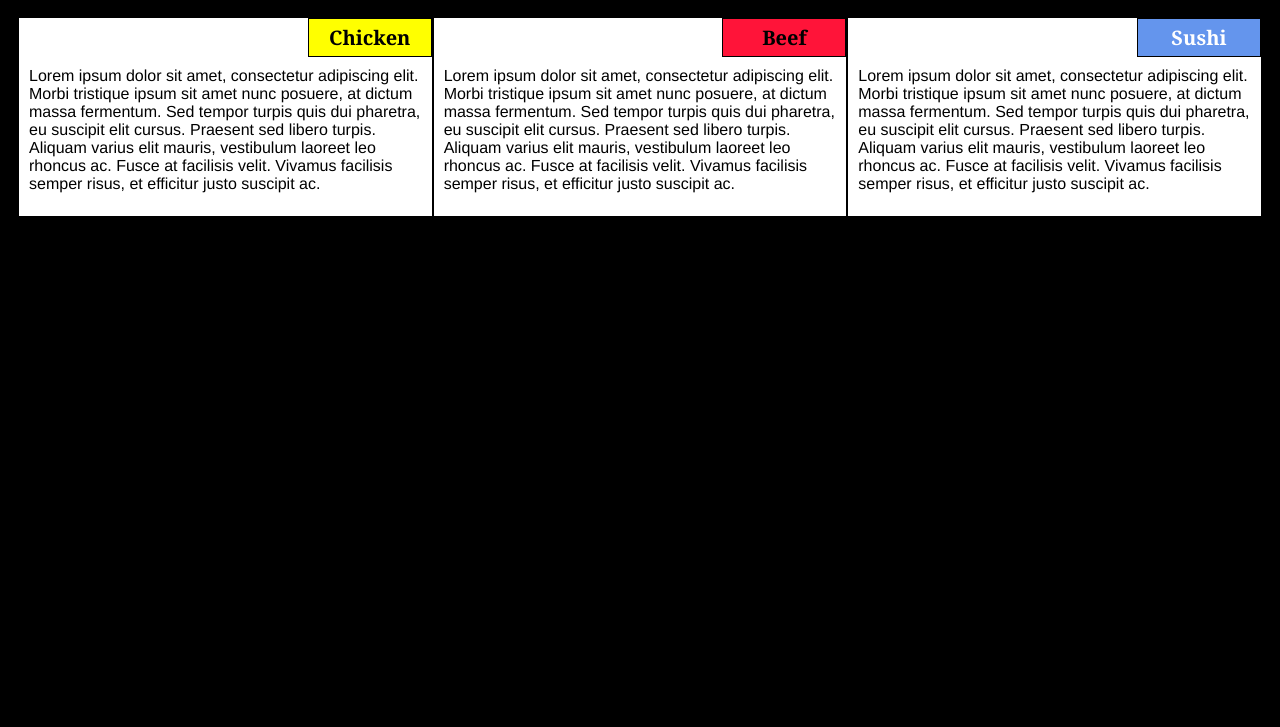
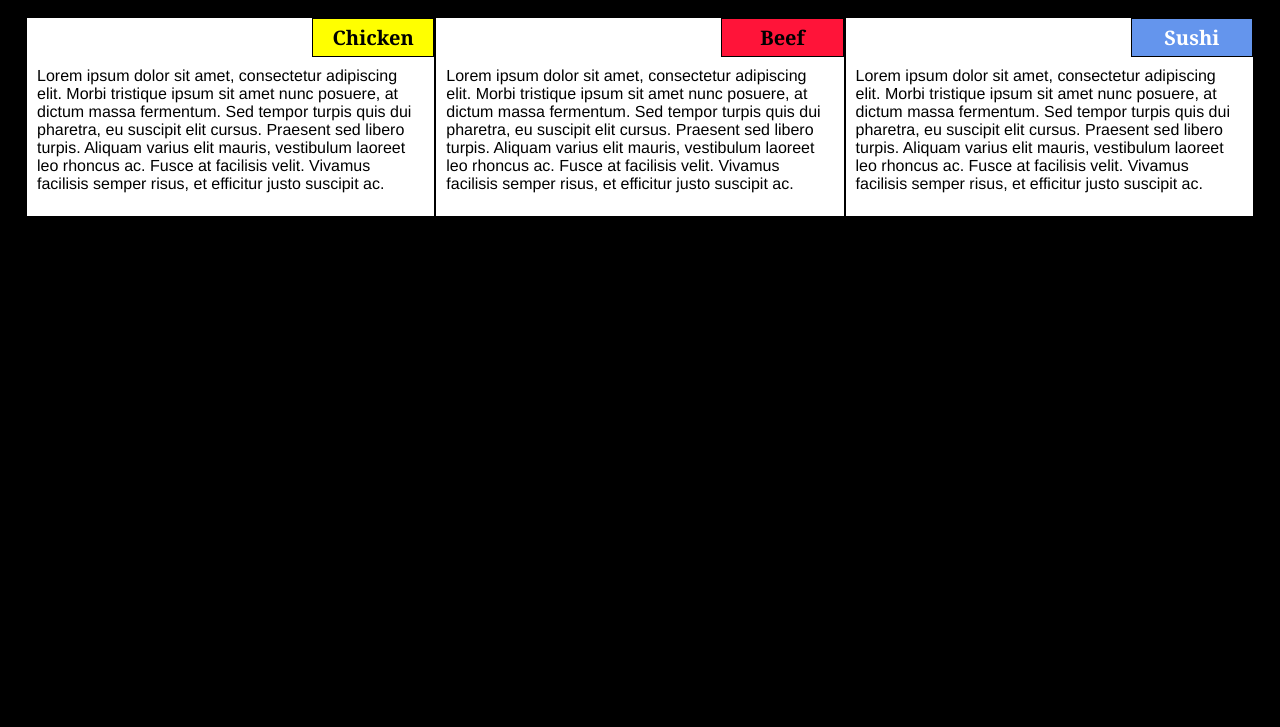
Before and after one commit to naincy666/coursera-test, a plain HTML site: page mod2_solution/index.html in a window 1280 px wide. Shown: the part 73-800 px from the top of the page. Drawn offline with Linux system fonts and the light colour scheme.

Commit message:
Update styles.css

```diff
--- a/mod2_solution/css/styles.css
+++ b/mod2_solution/css/styles.css
@@ -17,8 +17,8 @@ p{
 }
 .container{
 	border:none;
-	margin-left: auto;
-	margin-right: auto;
+	margin-left: 8px;
+	margin-right: 8px;
 	margin-top: 10px;
 	margin-bottom: 10px;
 	padding: 10px;
```
